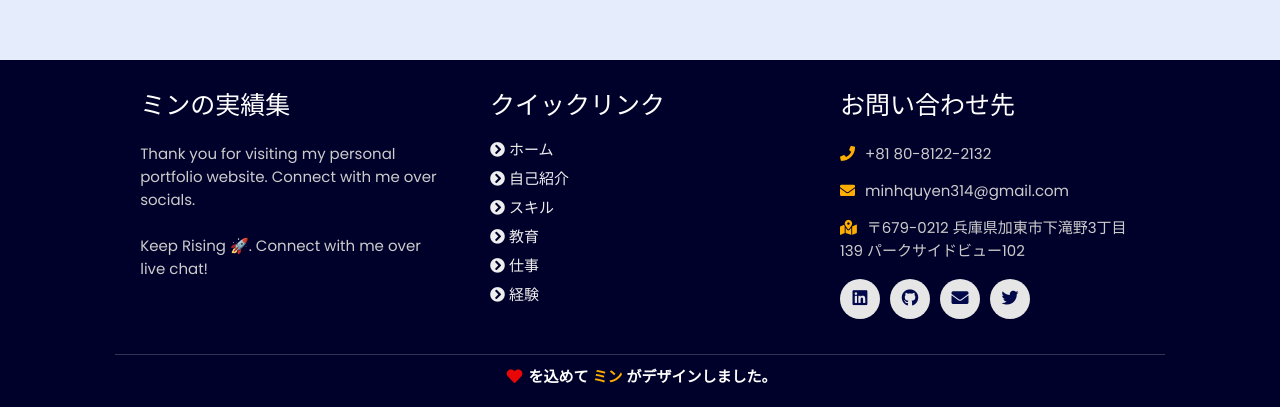
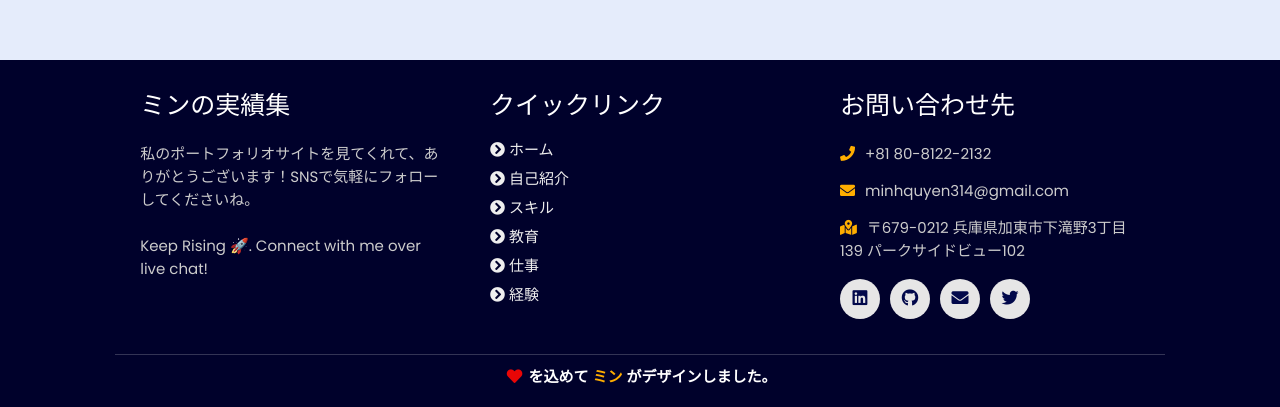
Before and after one commit to MinhlbPro/MinhlbPro.github.io, a plain HTML site: page index.html in a window 1280 px wide. Shown: the part 5943-6350 px from the top of the page. Drawn offline with nearby package versions, Linux system fonts and the light colour scheme; animation ran at ten frames a second.

Commit message:
Update index.html

```diff
--- a/index.html
+++ b/index.html
@@ -342,7 +342,7 @@
 
       <div class="box">
           <h3>ミンの実績集</h3>
-          <p>Thank you for visiting my personal portfolio website. Connect with me over socials. <br/> <br/> Keep Rising 🚀. Connect with me over live chat!</p>
+          <p> 私のポートフォリオサイトを見てくれて、ありがとうございます！SNSで気軽にフォローしてくださいね。<br/> <br/> Keep Rising 🚀. Connect with me over live chat!</p>
       </div>
 
       <div class="box">
```
